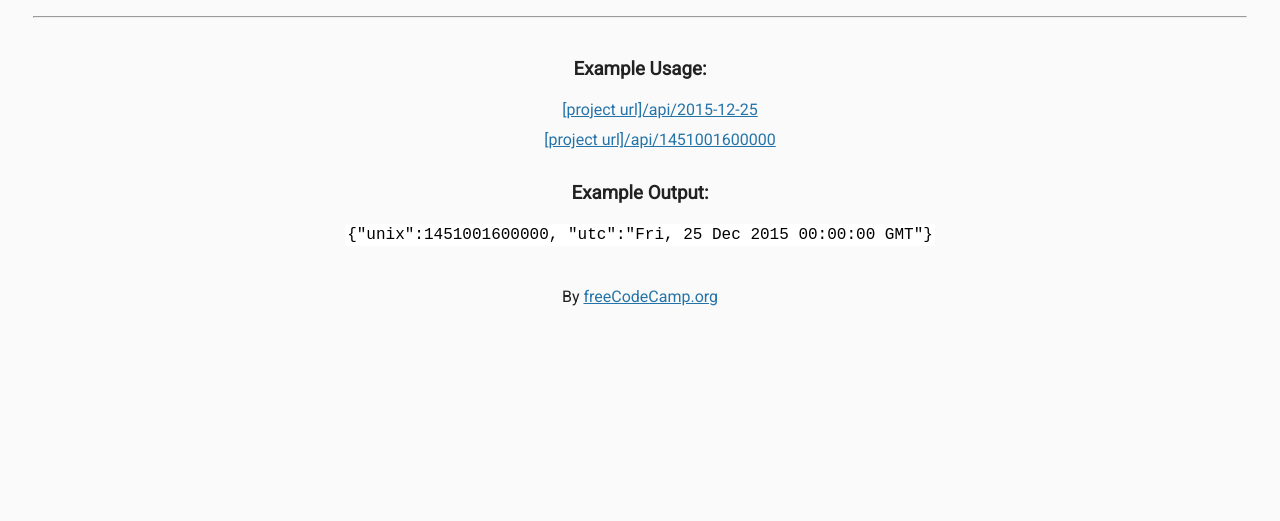
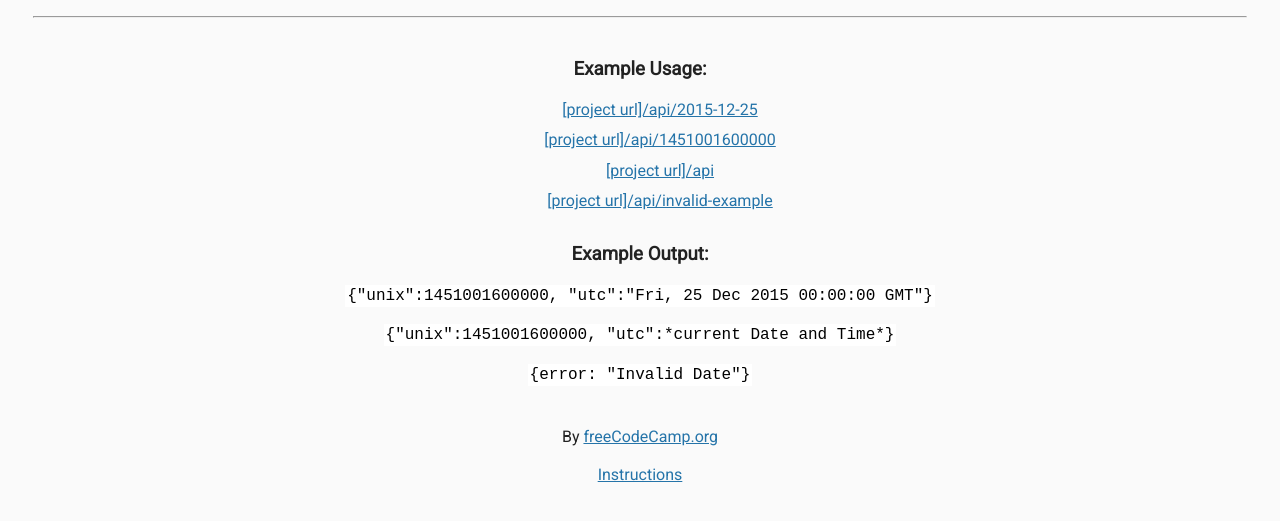
Before and after one commit to rumessa/fcc-backend, a website: page Timestamp Microservice/views/index.html in a window 1280 px wide. Shown: the part 53-574 px from the top of the page. Drawn offline with Linux system fonts and the light colour scheme; files that its build step writes are made by us from their sources.

Commit message:
adding more examples

```diff
--- a/Timestamp Microservice/views/index.html
+++ b/Timestamp Microservice/views/index.html
@@ -16,17 +16,23 @@
       <ul>
         <li><a href="api/2015-12-25">[project url]/api/2015-12-25</a></li>
         <li><a href="api/1451001600000">[project url]/api/1451001600000</a></li>
+        <li><a href="api">[project url]/api</a></li>
+        <li><a href="api/hiya">[project url]/api/invalid-example</a></li>
       </ul>
 
       <h3>Example Output:</h3>
       <p>
         <code>{"unix":1451001600000, "utc":"Fri, 25 Dec 2015 00:00:00 GMT"}</code>
       </p>
+      <p><code>{"unix":1451001600000, "utc":*current Date and Time*}</code></p>
+      <p><code>{error: "Invalid Date"}</code></p>
     </div>
+
     <div class="footer">
       <p>
         By <a href="https://www.freecodecamp.org/">freeCodeCamp.org</a>
       </p>
+      <p><a href="https://www.freecodecamp.org/learn/back-end-development-and-apis/back-end-development-and-apis-projects/timestamp-microservice">Instructions</a></p>
     </div>
   </body>
 </html>
```
